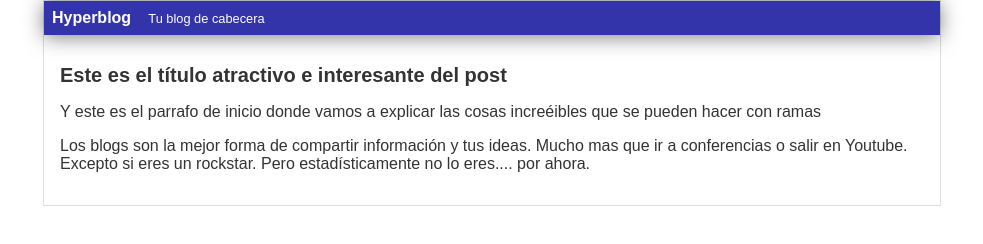
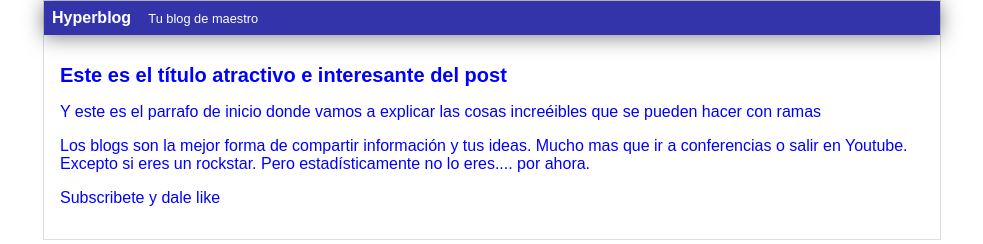
Before and after one commit to JaredOrtz/hyperblog, a plain HTML site: page index.html in a window 1280 px wide. Shown: the whole page, without its empty margins (148-1131 px from the left). Drawn offline with Linux system fonts and the light colour scheme.

Commit message:
Agregue subscripcion cambie la cabecera maestra, y puse todo azul

```diff
--- a/css/styles.css
+++ b/css/styles.css
@@ -1,6 +1,6 @@
 body
 {
-    color: #333;
+    color: blue;
     text-align: center;
     font-family: Arial;
     font-size: 16px;
--- a/index.html
+++ b/index.html
@@ -11,12 +11,13 @@
     <div id="container">
         <div id="cabecera">
             Hyperblog
-            <span id="tagline">Tu blog de cabecera</span>
+            <span id="tagline">Tu blog de maestro</span>
         </div>
         <div id="post">
             <h1>Este es el título atractivo e interesante del post</h1>
             <p>Y este es el parrafo de inicio donde vamos a explicar las cosas increéibles que se pueden hacer con ramas</p>
             <p>Los blogs son la mejor forma de compartir información y tus ideas. Mucho mas que ir a conferencias o salir en Youtube. Excepto si eres un rockstar. Pero estadísticamente no lo eres.... por ahora.</p>
+            <p>Subscribete y dale like</p>
         </div>
     </div>
 </body>
```
